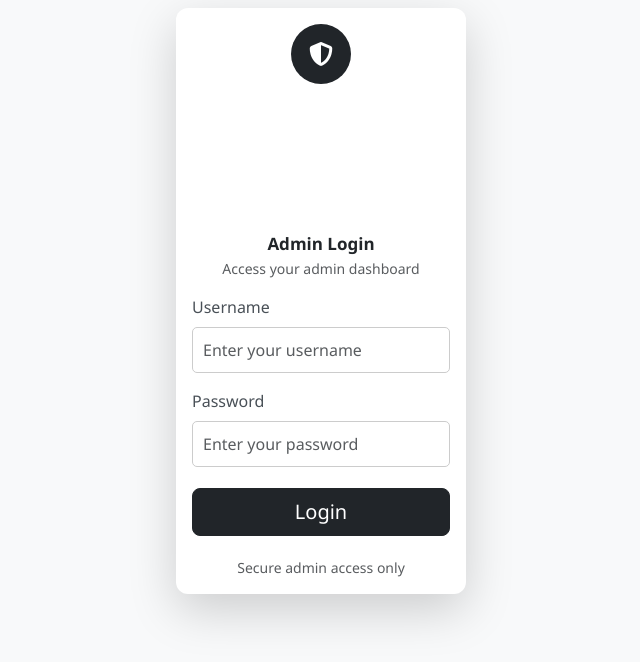
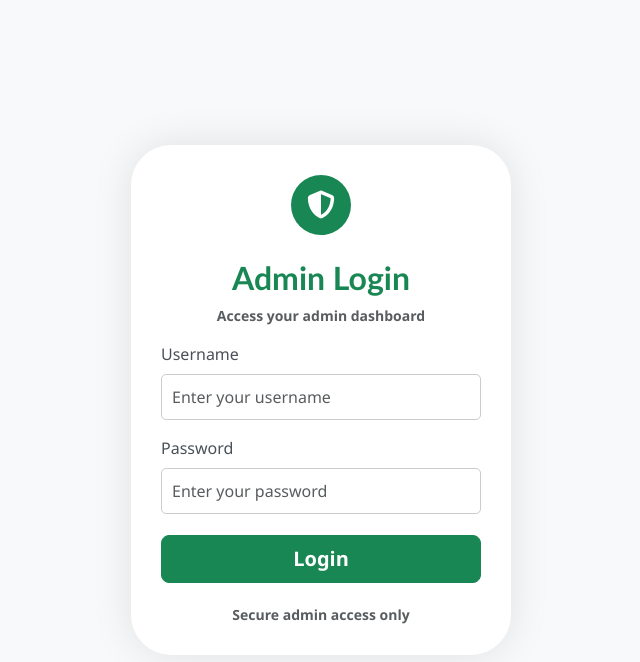
Before and after one commit to Parthvaghle123/starbucks_react, a React (Vite) app in the folder client/: page /admin/login in a window 1280 px wide. Shown: the top 662 px of the page, without its empty margins (319-959 px from the left). Built offline with nearby package versions, Linux system fonts and the light colour scheme.

Commit message:
Products.jsx

```diff
--- a/client/src/admin/AdminLogin.jsx
+++ b/client/src/admin/AdminLogin.jsx
@@ -1,57 +1,61 @@
-import React, { useState, useEffect } from 'react';
-import axios from 'axios';
-import 'bootstrap/dist/css/bootstrap.min.css';
-import { useNavigate } from 'react-router-dom';
+import React, { useState, useEffect } from "react";
+import axios from "axios";
+import "bootstrap/dist/css/bootstrap.min.css";
+import { useNavigate } from "react-router-dom";
 
 const AdminLogin = () => {
-  const [username, setUsername] = useState('');
-  const [password, setPassword] = useState('');
-  const [error, setError] = useState('');
+  const [username, setUsername] = useState("");
+  const [password, setPassword] = useState("");
+  const [error, setError] = useState("");
   const [loading, setLoading] = useState(false);
   const navigate = useNavigate();
 
   // Check if admin is already logged in
   useEffect(() => {
-    const adminToken = localStorage.getItem('adminToken');
+    const adminToken = localStorage.getItem("adminToken");
     if (adminToken) {
-      navigate('/admin/dashboard', { replace: true });
+      navigate("/admin/dashboard", { replace: true });
     }
   }, [navigate]);
 
   const handleSubmit = async (e) => {
     e.preventDefault();
     setLoading(true);
-    setError('');
+    setError("");
     try {
-      const res = await axios.post('http://localhost:3001/admin/login', { username, password });
+      const res = await axios.post("http://localhost:3001/admin/login", {
+        username,
+        password,
+      });
       if (res.data.success) {
-        localStorage.setItem('adminToken', res.data.token);
-        navigate('/admin/dashboard');
+        localStorage.setItem("adminToken", res.data.token);
+        navigate("/admin/dashboard");
       } else {
-        setError(res.data.message || 'Login failed');
+        setError(res.data.message || "Login failed");
       }
     } catch {
-      setError('Server error');
+      setError("Server error");
     } finally {
       setLoading(false);
     }
   };
 
   return (
-    <div className="container-fluid d-flex align-items-start justify-content-center bg-light mt-2">
-      <div className="row w-100 justify-content-center">
-        <div className="col-12 col-sm-8 col-md-6 col-lg-4 col-xl-3">
-          <div className="card shadow-lg border-0">
-            <div className="card-body p-3">
+    <div className="body">
+      <div className="container d-flex justify-content-center align-items-center vh-100">
+        <div className="login-container">
           <div className="text-center mb-3">
-                <div className="bg-dark rounded-circle d-inline-flex align-items-center justify-content-center"
-                     style={{ width: '60px', height: '60px' }}>
-                  <i className="fas fa-shield-alt text-white fs-4"></i>
+            <div
+              className="bg-success rounded-circle d-inline-flex align-items-center justify-content-center mb-4"
+              style={{ width: "60px", height: "60px" }}
+            >
+              <i className="fas fa-shield-alt text-white fs-3"></i>
             </div>
-                <h3 className="card-title mb-1">Admin Login</h3>
-                <p className="text-muted small mb-0">Access your admin dashboard</p>
+            <h5 className="h2 text-success">Admin Login</h5>
+            <p className="text-muted small mb-0 fw-bold">
+              Access your admin dashboard
+            </p>
           </div>
-
           <form onSubmit={handleSubmit}>
             <div className="mb-3">
               <label className="form-label fw-medium">Username</label>
@@ -59,7 +63,7 @@ const AdminLogin = () => {
                 type="text"
                 className="form-control form-control-lg"
                 value={username}
-                    onChange={e => setUsername(e.target.value)}
+                onChange={(e) => setUsername(e.target.value)}
                 placeholder="Enter your username"
                 required
               />
@@ -71,7 +75,7 @@ const AdminLogin = () => {
                 type="password"
                 className="form-control form-control-lg"
                 value={password}
-                    onChange={e => setPassword(e.target.value)}
+                onChange={(e) => setPassword(e.target.value)}
                 placeholder="Enter your password"
                 required
               />
@@ -85,26 +89,27 @@ const AdminLogin = () => {
 
             <button
               type="submit"
-                  className="btn btn-dark btn-lg w-100 fw-medium"
+              className="btn btn-success btn-lg w-100 fw-bold"
               disabled={loading}
             >
               {loading ? (
                 <>
-                      <span className="spinner-border spinner-border-sm me-2" role="status" aria-hidden="true"></span>
+                  <span
+                    className="spinner-border spinner-border-sm me-2"
+                    role="status"
+                    aria-hidden="true"
+                  ></span>
                   Logging in...
                 </>
               ) : (
-                    'Login'
+                "Login"
               )}
             </button>
           </form>
-
           <div className="text-center mt-3">
-                <small className="text-muted">
+            <small className="text-muted fw-bold">
               Secure admin access only
             </small>
-              </div>
-            </div>
           </div>
         </div>
       </div>
--- a/client/src/admin/Products.css
+++ b/client/src/admin/Products.css
@@ -2,7 +2,7 @@
 .products-container {
   max-width: 1400px;
   margin: 0 auto;
-  padding: 20px;
+  /* padding: 20px; */
 }
 .page-header h1 {
   font-size: 28px;
--- a/client/src/admin/Products.jsx
+++ b/client/src/admin/Products.jsx
@@ -500,7 +500,7 @@ const Products = () => {
         {/* Add Product Modal */}
         {showAddModal && (
           <div
-            className="modal show d-block"
+            className="modal show d-block "
             style={{ backgroundColor: "rgba(0,0,0,0.5)" }}
           >
             <div className="modal-dialog modal-lg">
```
Lines whose indentation alone changed are shown as unchanged.
